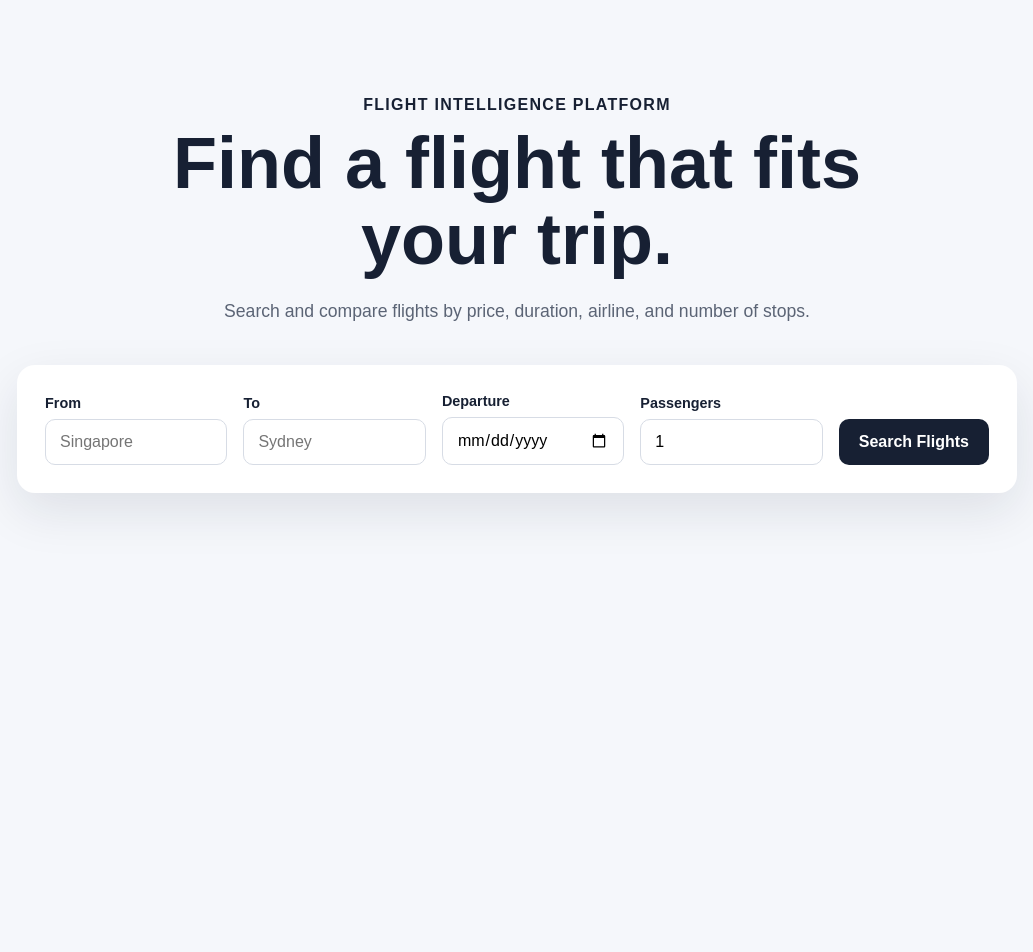
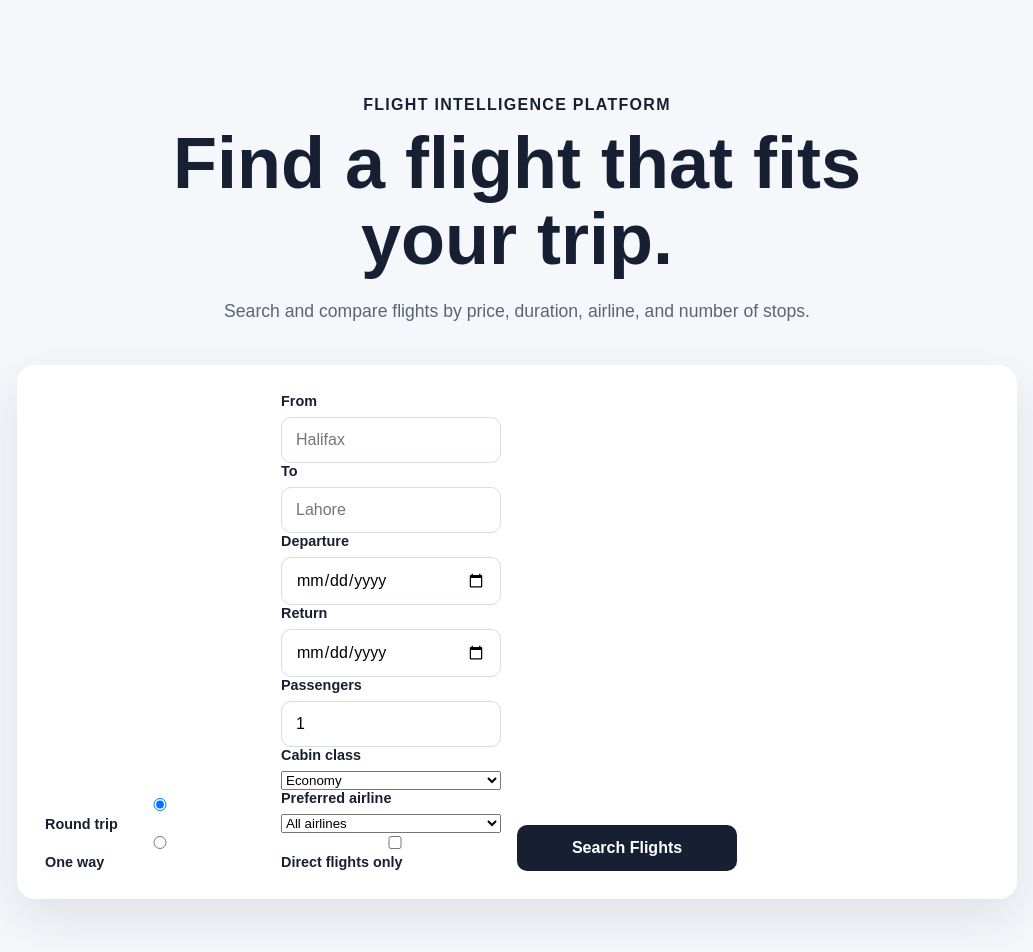
Before and after one commit to WaleedMughal3484/RouteWise, a React app in the folder frontend/: page / in a window 1280 px wide. Shown: the top 952 px of the page, without its empty margins (123-1156 px from the left). Before the commit the page ends 800 px from the top, so only its background shows below. Built offline with nearby package versions, Linux system fonts and the light colour scheme; the HTML template or start-up script is replaced by a standard one.

Commit message:
Add flight search preferences

```diff
--- a/frontend/src/App.jsx
+++ b/frontend/src/App.jsx
@@ -1,6 +1,9 @@
+import { useState } from "react";
 import "./App.css";
 
 function App() {
+  const [tripType, setTripType] = useState("round-trip");
+
   return (
     <main className="app">
       <header className="hero">
@@ -16,12 +19,38 @@ function App() {
 
       <section className="search-card">
         <form className="search-form">
+          <div className="trip-type-group">
+            <label>
+              <input
+                type="radio"
+                name="tripType"
+                value="round-trip"
+                checked={tripType === "round-trip"}
+                onChange={(event) => setTripType(event.target.value)}
+              />
+              Round trip
+            </label>
+
+            <label>
+              <input
+                type="radio"
+                name="tripType"
+                value="one-way"
+                checked={tripType === "one-way"}
+                onChange={(event) => setTripType(event.target.value)}
+              />
+              One way
+            </label>
+          </div>
+
+          <div className="form-fields">
             <div className="form-group">
               <label htmlFor="origin">From</label>
               <input
                 id="origin"
+                name="origin"
                 type="text"
-              placeholder="Singapore"
+                placeholder="Halifax"
               />
             </div>
 
@@ -29,8 +58,9 @@ function App() {
               <label htmlFor="destination">To</label>
               <input
                 id="destination"
+                name="destination"
                 type="text"
-              placeholder="Sydney"
+                placeholder="Lahore"
               />
             </div>
 
@@ -38,7 +68,18 @@ function App() {
               <label htmlFor="departure">Departure</label>
               <input
                 id="departure"
+                name="departure"
                 type="date"
+              />
+            </div>
+
+            <div className="form-group">
+              <label htmlFor="return">Return</label>
+              <input
+                id="return"
+                name="return"
+                type="date"
+                disabled={tripType === "one-way"}
               />
             </div>
 
@@ -46,10 +87,51 @@ function App() {
               <label htmlFor="passengers">Passengers</label>
               <input
                 id="passengers"
+                name="passengers"
                 type="number"
                 min="1"
+                max="9"
                 defaultValue="1"
               />
+            </div>
+
+            <div className="form-group">
+              <label htmlFor="cabinClass">Cabin class</label>
+              <select
+                id="cabinClass"
+                name="cabinClass"
+                defaultValue="economy"
+              >
+                <option value="economy">Economy</option>
+                <option value="premium-economy">Premium economy</option>
+                <option value="business">Business</option>
+                <option value="first">First class</option>
+              </select>
+            </div>
+
+            <div className="form-group">
+              <label htmlFor="airline">Preferred airline</label>
+              <select
+                id="airline"
+                name="airline"
+                defaultValue="all"
+              >
+                <option value="all">All airlines</option>
+                <option value="air-canada">Air Canada</option>
+                <option value="qatar-airways">Qatar Airways</option>
+                <option value="emirates">Emirates</option>
+                <option value="turkish-airlines">Turkish Airlines</option>
+                <option value="british-airways">British Airways</option>
+              </select>
+            </div>
+
+            <label className="checkbox-group">
+              <input
+                type="checkbox"
+                name="directFlights"
+              />
+              Direct flights only
+            </label>
           </div>
 
           <button type="submit">Search Flights</button>
```
Lines whose indentation alone changed are shown as unchanged.
